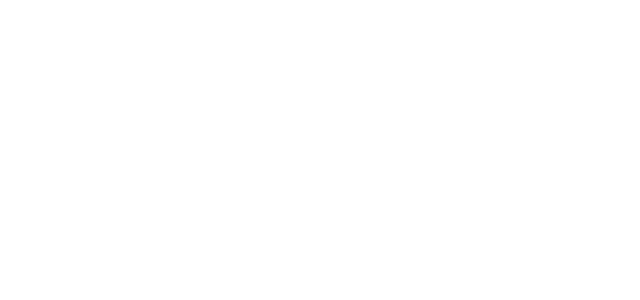
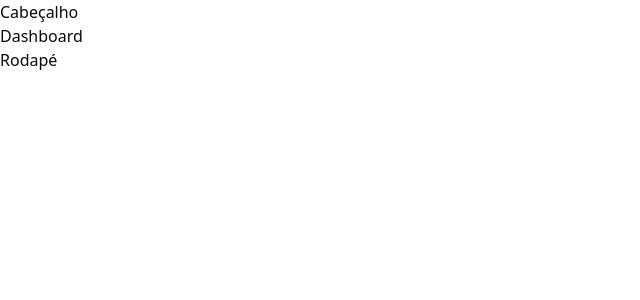
Before and after one commit to wendersonguedez/pizzashop, a React (Vite) app: page / in a window 1280 px wide. Before the commit this address had no page. Shown: the top 300 px of the page, without its empty margins (0-640 px from the left). Built offline with nearby package versions, Linux system fonts and the light colour scheme.

Commit message:
chore: setup layout using outlet component

```diff
--- a/src/App.tsx
+++ b/src/App.tsx
@@ -1,5 +1,7 @@
 import { BrowserRouter, Route, Routes } from "react-router";
 
+import { AppLayout } from "@/pages/_layouts/app";
+import { AuthLayout } from "@/pages/_layouts/auth";
 import { Dashboard } from "@/pages/app/dashboard";
 import { SignIn } from "@/pages/auth/sign-in";
 
@@ -7,8 +9,12 @@ export function App() {
   return (
     <BrowserRouter>
       <Routes>
-        <Route path="/dashboard" element={<Dashboard />}></Route>
-        <Route path="/sign-in" element={<SignIn />}></Route>
+        <Route path="/" element={<AppLayout />}>
+          <Route index element={<Dashboard />} />
+        </Route>
+        <Route path="/" element={<AuthLayout />}>
+          <Route path="/sign-in" element={<SignIn />}></Route>
+        </Route>
       </Routes>
     </BrowserRouter>
   );
--- /dev/null
+++ b/src/pages/_layouts/app.tsx
@@ -0,0 +1,17 @@
+import { Outlet } from "react-router";
+
+export function AppLayout() {
+  return (
+    <div>
+      <h1>Cabeçalho</h1>
+
+      <div>
+        <Outlet />
+      </div>
+
+      <div>
+        <h1>Rodapé</h1>
+      </div>
+    </div>
+  );
+}
--- /dev/null
+++ b/src/pages/_layouts/auth.tsx
@@ -0,0 +1,17 @@
+import { Outlet } from "react-router";
+
+export function AuthLayout() {
+  return (
+    <div>
+      <h1>Autenticação</h1>
+
+      <div>
+        <Outlet />
+      </div>
+
+      <div>
+        <h1>Rodapé</h1>
+      </div>
+    </div>
+  );
+}
```
